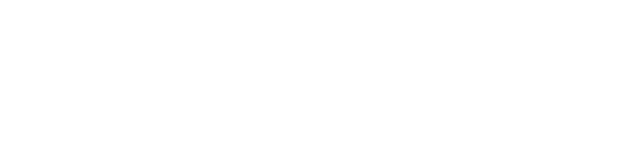
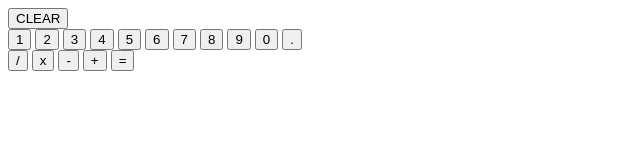
Before and after one commit to Damon-Thomas/Calculator, a plain HTML site: page index.html in a window 1280 px wide. Shown: the whole page, without its empty margins (0-640 px from the left). Drawn offline with Linux system fonts and the light colour scheme.

Commit message:
add calculator buttons to html and add display global variable to js

```diff
--- a/index.html
+++ b/index.html
@@ -8,6 +8,30 @@
     <title>Calculator</title>
 </head>
 <body>
+    <div class="calculatorBody">
+        <button class="command" id="clear">CLEAR</button>
+        <div class="numberButtons">
+            <button class="numbers" id="one">1</button>
+            <button class="numbers" id="two">2</button>
+            <button class="numbers" id="three">3</button>
+            <button class="numbers" id="four">4</button>
+            <button class="numbers" id="five">5</button>
+            <button class="numbers" id="six">6</button>
+            <button class="numbers" id="seven">7</button>
+            <button class="numbers" id="eight">8</button>
+            <button class="numbers" id="nine">9</button>
+            <button class="numbers" id="zero">0</button>
+            <button class="numbers" id="decimal">.</button>
+        </div>
+        <div class="operatorButtons">
+            <button class="operator" id="divide">/</button>
+            <button class="operator" id="multiply">x</button>
+            <button class="operator" id="subtract">-</button>
+            <button class="operator" id="add">+</button>
+            <button class="operator" id="equals">=</button>
+        </div>
 
+
+    </div>
 </body>
 </html>
--- a/script.js
+++ b/script.js
@@ -32,3 +32,4 @@ function operate() {
 let num1 = 0
 let operator = 0
 let num2 = 0
+let displayValue = 0
```
